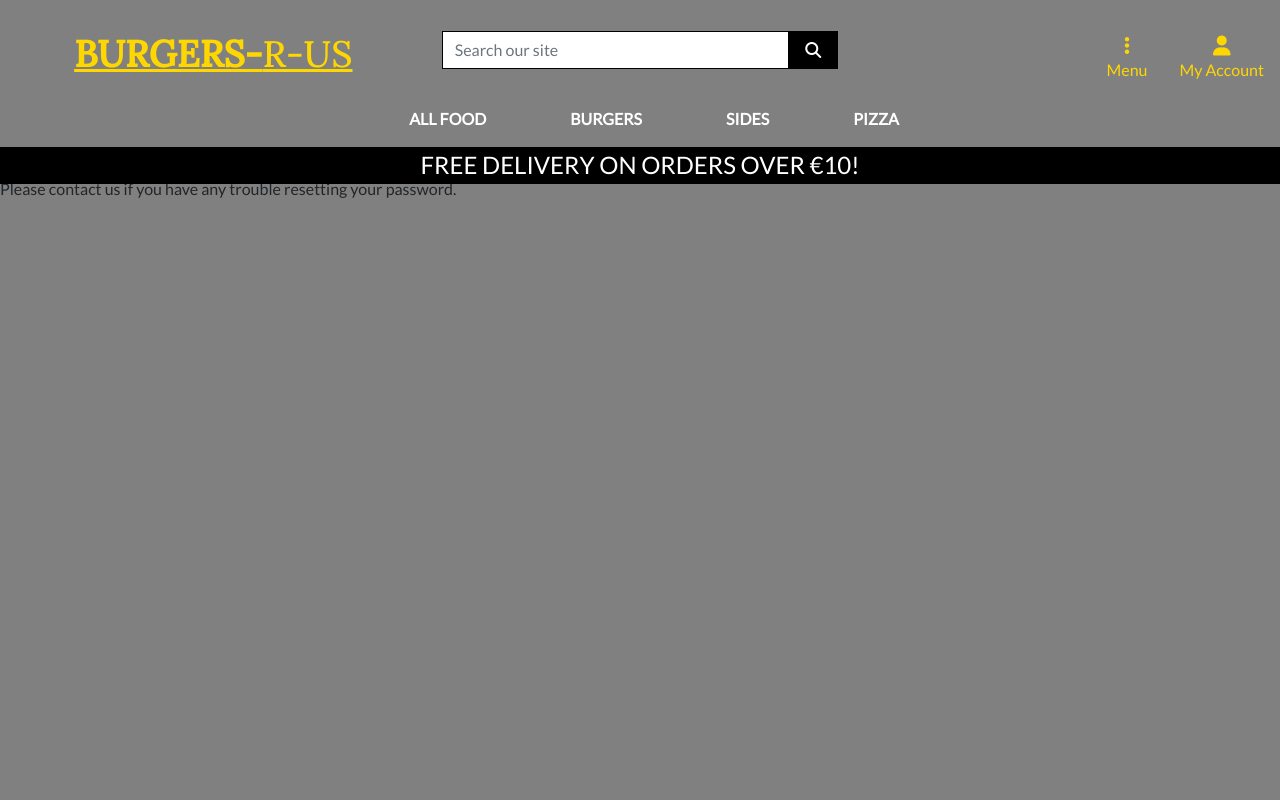
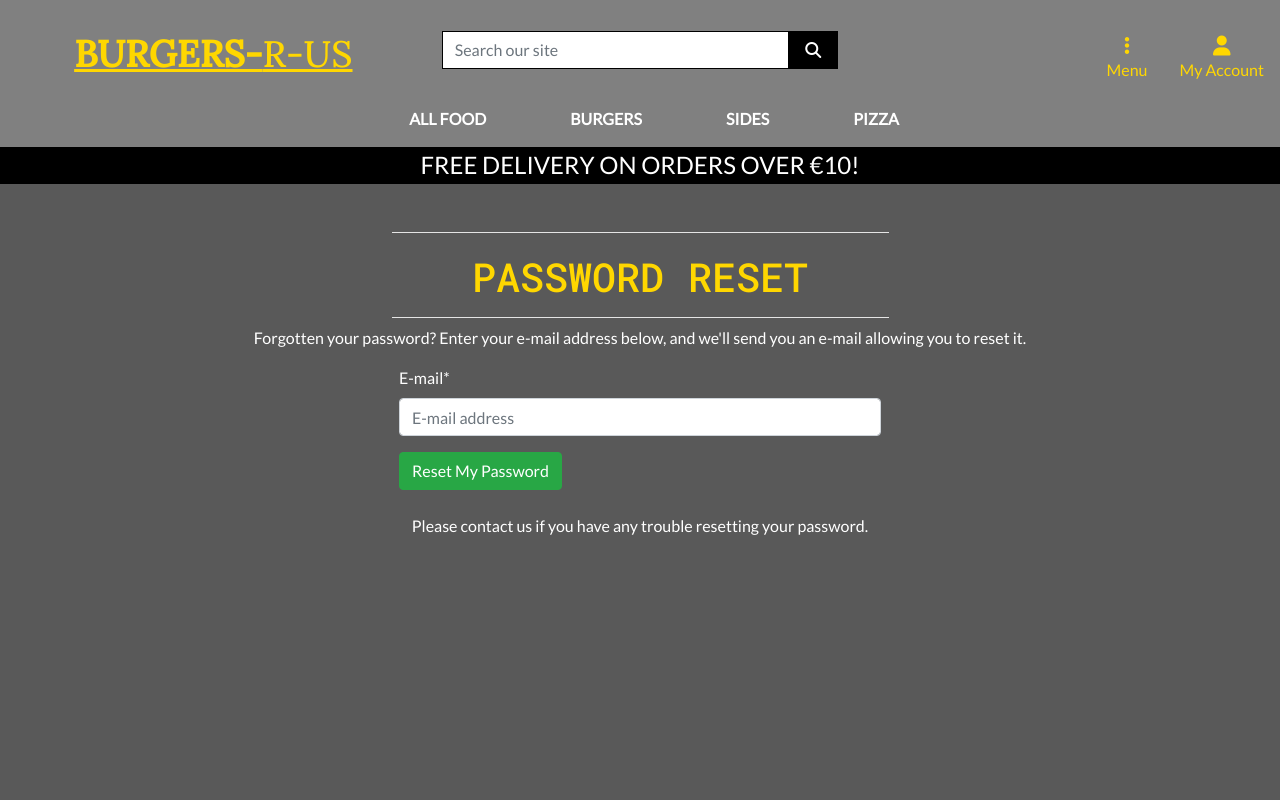
Before and after one commit to seanj06/Burgers-R-Us-P5, a Django app: page /accounts/password/reset/ in a window 1280 px wide. Run offline with Django 3.2, Linux system fonts and the light colour scheme; some libraries are stand-ins or nearby versions.

Commit message:
Add custom styling to password reset template

```diff
--- a/templates/allauth/account/password_reset.html
+++ b/templates/allauth/account/password_reset.html
@@ -2,23 +2,42 @@
 
 {% load i18n %}
 {% load account %}
+{% load crispy_forms_tags %}
 
 {% block head_title %}{% trans "Password Reset" %}{% endblock %}
 
 {% block content %}
+<div class="container header-container mt-3">
+    <div class="overlay"></div>
+    <div class="row justify-content-center">
+        <div class="col-12">
+            <div class="allauth-form-inner-content">
+                <hr class="w-50 mb-1 rule">
+                <h1 class="logo-font pt-3 header-text text-center">{% trans "Password Reset" %}</h1>
+                <hr class="w-50 mb-1 rule">
+                {% if user.is_authenticated %}
+                {% include "account/snippets/already_logged_in.html" %}
+                {% endif %}
 
-    <h1>{% trans "Password Reset" %}</h1>
-    {% if user.is_authenticated %}
-    {% include "account/snippets/already_logged_in.html" %}
-    {% endif %}
+                <p class="text-white mt-2 text-center">
+                    {% trans "Forgotten your password? Enter your e-mail address below, and we'll send you an e-mail allowing you to reset it." %}
+                </p>
+                <div class="row justify-content-center">
+                    <div class="col-10 col-lg-6">
+                        <form method="POST" action="{% url 'account_reset_password' %}"
+                            class="password_reset text-white">
+                            {% csrf_token %}
+                            {{ form|crispy }}
+                            <input type="submit" value="{% trans 'Reset My Password' %}"
+                                class="text-center btn btn-success" />
+                        </form>
+                    </div>
+                </div>
 
-    <p>{% trans "Forgotten your password? Enter your e-mail address below, and we'll send you an e-mail allowing you to reset it." %}</p>
-
-    <form method="POST" action="{% url 'account_reset_password' %}" class="password_reset">
-        {% csrf_token %}
-        {{ form.as_p }}
-        <input type="submit" value="{% trans 'Reset My Password' %}" />
-    </form>
-
-    <p>{% blocktrans %}Please contact us if you have any trouble resetting your password.{% endblocktrans %}</p>
-{% endblock %}
+                <p class="text-white text-center mt-4">{% blocktrans %}Please contact us if you have any trouble resetting your
+                    password.{% endblocktrans %}
+                </p>
+            </div>
+        </div>
+    </div>
+    {% endblock %}
--- a/templates/allauth/account/signup.html
+++ b/templates/allauth/account/signup.html
@@ -13,14 +13,14 @@
 <p class="text-white mt-3">{% blocktrans %}Already have an account? Then please <a href="{{ login_url }}">sign
     in</a>.{% endblocktrans %}</p>
 
-<form class="signup text-white" id="signup_form" method="post" action="{% url 'account_signup' %}">
+<form class="signup text-white text-center" id="signup_form" method="post" action="{% url 'account_signup' %}">
   {% csrf_token %}
   {{ form|crispy }}
   {% if redirect_field_value %}
   <input type="hidden" name="{{ redirect_field_name }}" value="{{ redirect_field_value }}" />
   {% endif %}
-  <div class="btn-group pb-3 justify-content-center">
-    <a class="btn btn-warning" href="{% url 'account_login' %}">Back to Login</a>
+  <div class="btn-group pb-3 justify-content-center text-center">
+    <a class="btn btn-warning " href="{% url 'account_login' %}">Back to Login</a>
     <button type="submit" class="btn btn-success">{% trans "Sign Up" %}</button>
   </div>
 </form>
```
Also changed, not shown: templates/allauth/account/verification_sent.html (+5 -4 lines).
